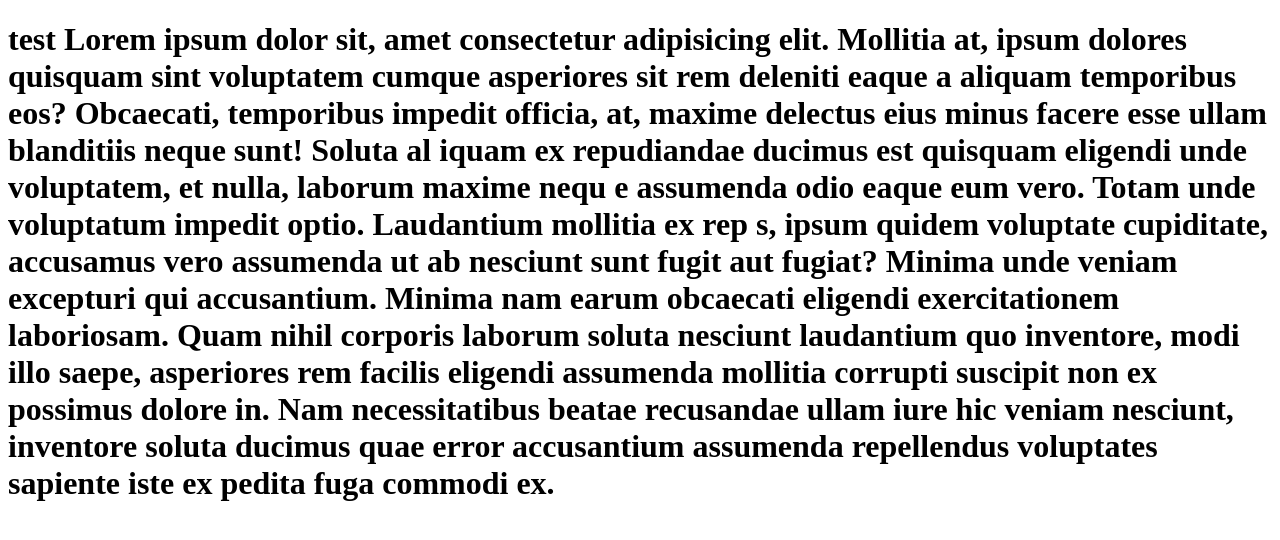
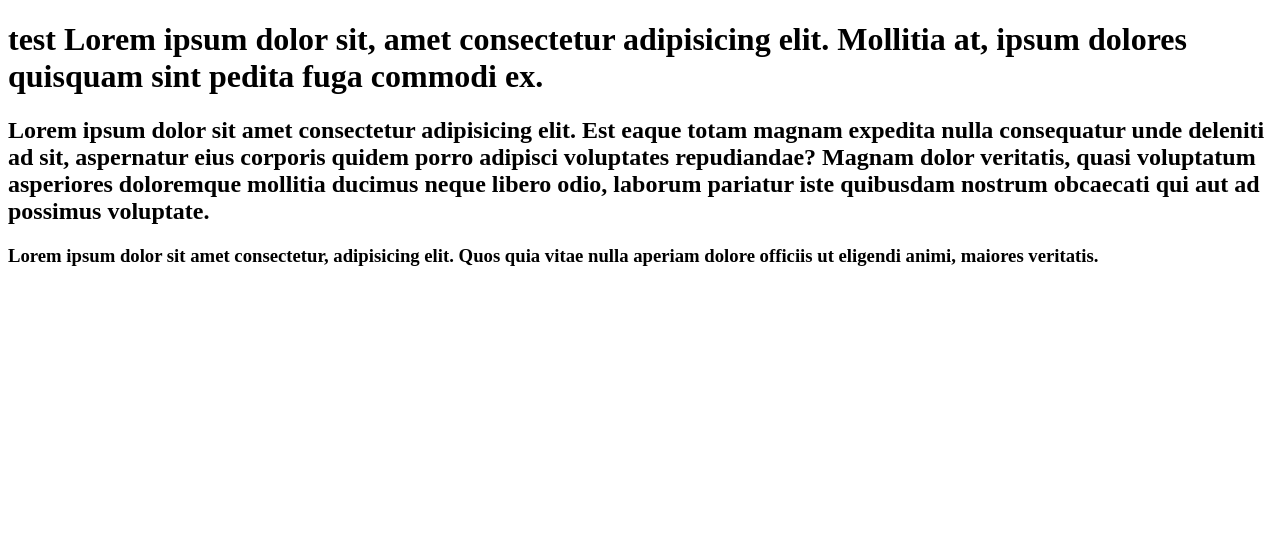
Before and after one commit to agnihotri2/collab7june, a plain HTML site: page index.html in a window 1280 px wide. Drawn offline with Linux system fonts and the light colour scheme.

Commit message:
added files

```diff
--- a/index.html
+++ b/index.html
@@ -7,12 +7,14 @@
 </head>
 <body>
     <h1>test Lorem ipsum dolor sit, amet consectetur adipisicing elit. Mollitia at, ipsum dolores quisquam sint
-         voluptatem cumque asperiores sit rem deleniti eaque a aliquam temporibus eos? Obcaecati, temporibus
-         impedit officia, at, maxime delectus eius minus facere esse ullam blanditiis neque sunt! Soluta al
-         iquam ex repudiandae ducimus est quisquam eligendi unde voluptatem, et nulla, laborum maxime nequ
-         e assumenda odio eaque eum vero. Totam unde voluptatum impedit optio. Laudantium mollitia ex rep
-s, ipsum quidem voluptate cupiditate, accusamus vero assumenda ut ab nesciunt sunt fugit aut fugiat? Minima unde veniam excepturi qui accusantium. Minima nam earum obcaecati eligendi exercitationem laboriosam. Quam nihil corporis laborum soluta nesciunt laudantium quo inventore, modi illo saepe, asperiores rem facilis eligendi assumenda mollitia corrupti suscipit non ex possimus dolore in. Nam necessitatibus beatae recusandae ullam iure hic veniam nesciunt,
-        inventore soluta ducimus quae error accusantium assumenda repellendus voluptates sapiente iste ex
         pedita fuga commodi ex.</h1>
+
+
+
+<h2>Lorem ipsum dolor sit amet consectetur adipisicing elit. Est eaque totam magnam expedita nulla consequatur unde deleniti ad sit, aspernatur eius corporis quidem porro adipisci voluptates repudiandae? Magnam dolor veritatis, quasi voluptatum asperiores doloremque mollitia ducimus neque libero odio, laborum pariatur iste quibusdam nostrum obcaecati qui aut ad possimus voluptate.</h2>
+
+
+<h3>Lorem ipsum dolor sit amet consectetur, adipisicing elit. Quos quia vitae nulla aperiam dolore officiis ut eligendi animi, maiores veritatis.</h3>
+
 </body>
 </html>
```
